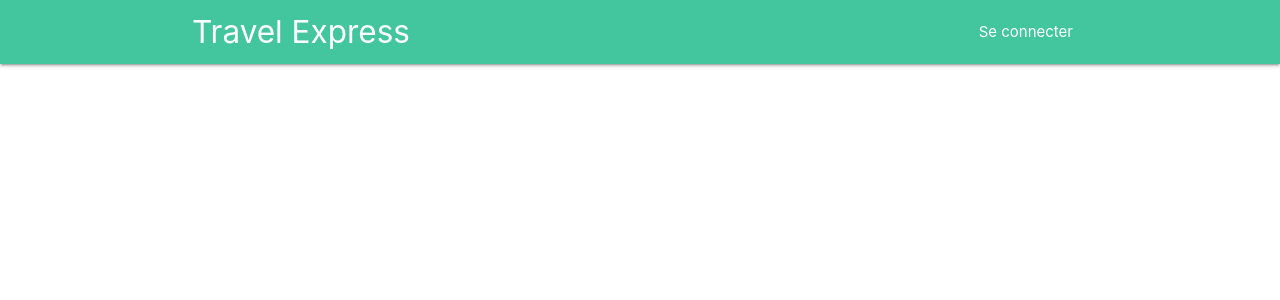
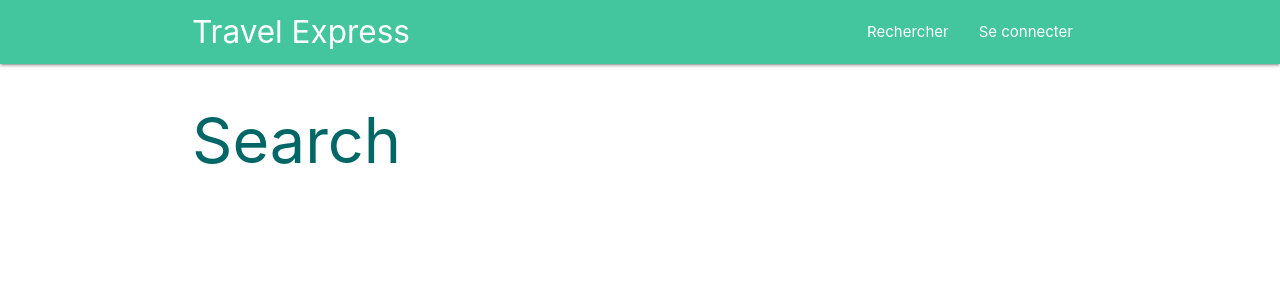
Before and after one commit to felixSabatie/TravelExpress, a Vue app in the folder front/: page /search in a window 1280 px wide. Shown: the top 300 px of the page. Built offline with nearby package versions, Linux system fonts and the light colour scheme.

Commit message:
Init component and route

```diff
--- a/front/src/App.vue
+++ b/front/src/App.vue
@@ -17,7 +17,12 @@
     },
     computed: {
       routes() {
-        let routes = []
+        let routes = [{
+          name: 'Rechercher',
+          link: {
+            name: 'search'
+          }
+        }]
         if(this.token) {
           routes.push({
             name: 'Créer un trajet',
--- a/front/src/router.js
+++ b/front/src/router.js
@@ -5,6 +5,7 @@ import ShowLift from './views/lift/ShowLift'
 import Login from './views/account/Login'
 import Register from './views/account/Register'
 import Disconnect from './views/account/Disconnect'
+import SearchLift from './views/lift/SearchLift'
 
 Vue.use(Router)
 
@@ -41,6 +42,11 @@ export default new Router({
       path: '/disconnect',
       name: 'disconnect',
       component: Disconnect,
+    },
+    {
+      path: '/search',
+      name: 'search',
+      component: SearchLift,
     }
   ]
 })
--- /dev/null
+++ b/front/src/views/lift/SearchLift.vue
@@ -0,0 +1,15 @@
+<template>
+  <div class="search">
+    <h1>Search</h1>
+  </div>
+</template>
+
+<script>
+  export default {
+
+  }
+</script>
+
+<style lang="scss">
+
+</style>
```
